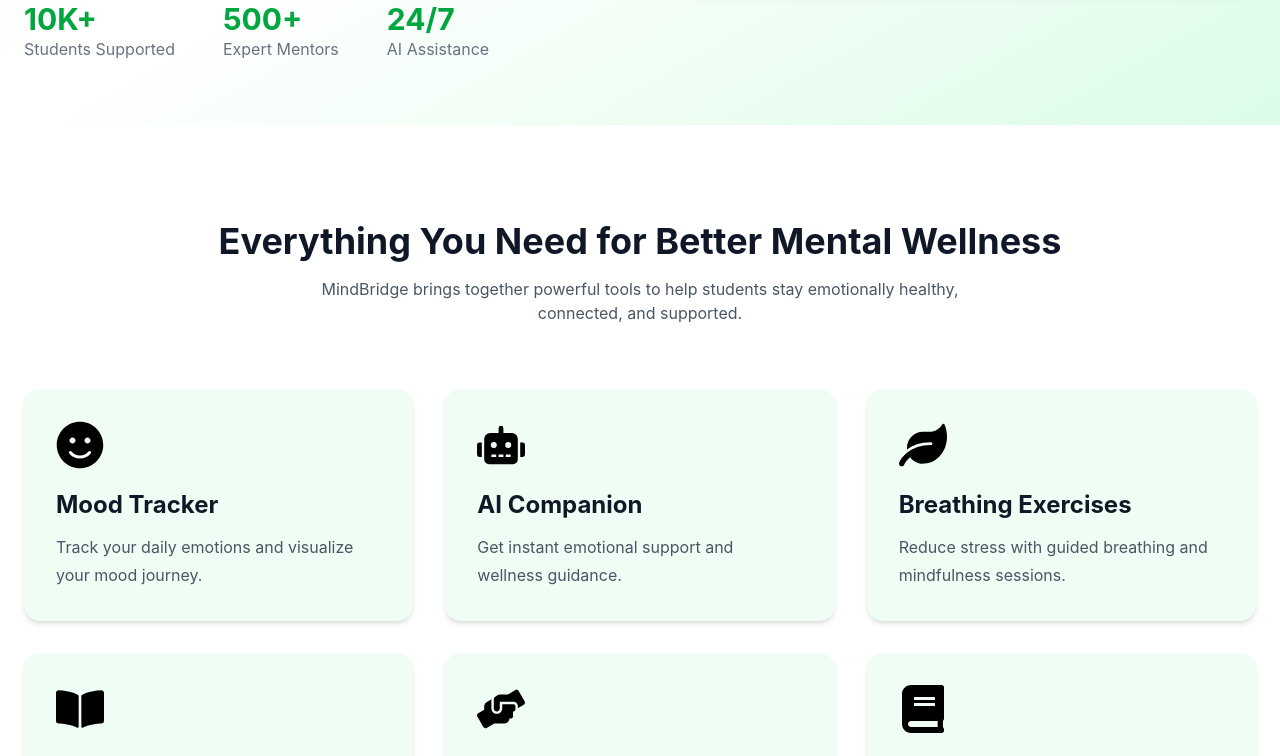
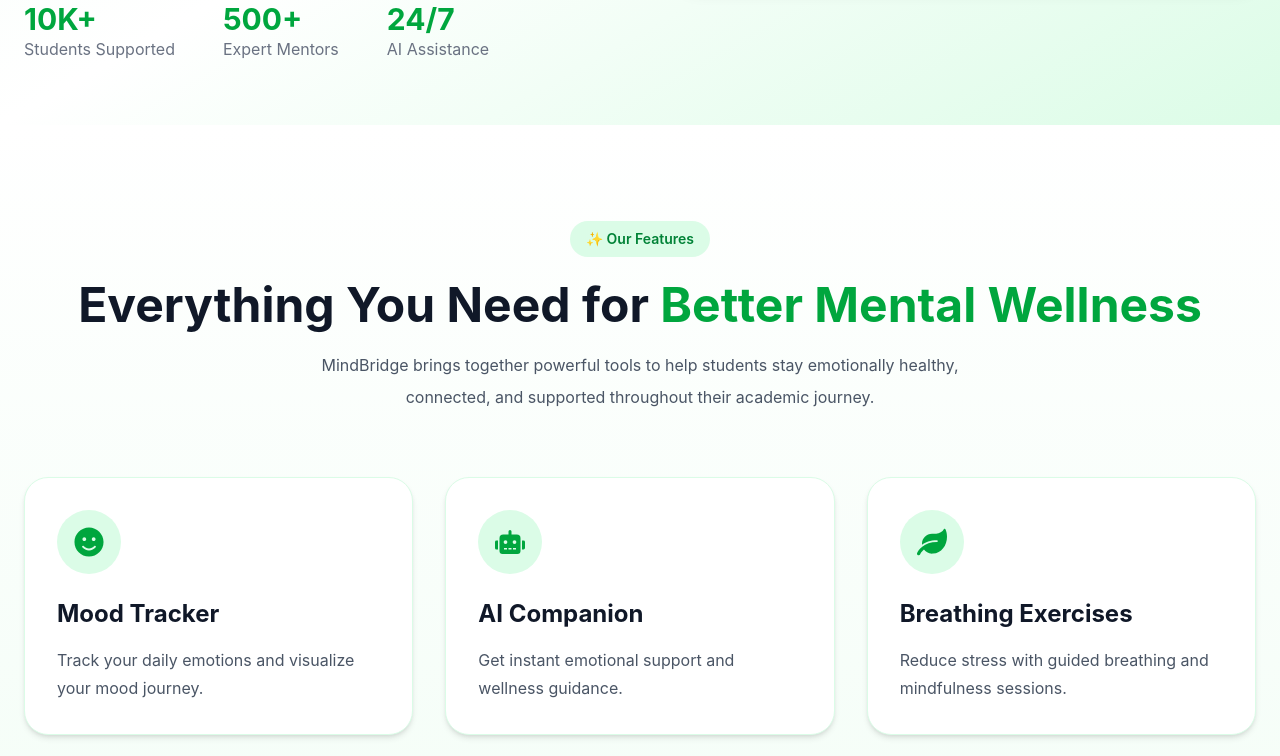
Before and after one commit to neha-gupta887/S-02-Mental-Health-Awareness-Campaign-for-First-Year-Students, a React (Vite) app: page / in a window 1280 px wide. Shown: the part 680-1436 px from the top of the page. Built offline with nearby package versions, Linux system fonts and the light colour scheme.

Commit message:
Enhance feature cards with React Icons and modern UI

```diff
--- a/src/components/Features.jsx
+++ b/src/components/Features.jsx
@@ -6,6 +6,7 @@
   FaHandsHelping,
   FaBook,
 } from "react-icons/fa";
+
 function Features() {
   const features = [
     {
@@ -41,39 +42,53 @@
   ];
 
   return (
-    <section className="py-24 bg-white">
+    <section className="py-24 bg-gradient-to-b from-white to-green-50">
       <div className="max-w-7xl mx-auto px-6">
-        {/* Section Heading */}
+
+        {/* Heading */}
         <div className="text-center">
-          <h2 className="text-4xl font-bold text-gray-900">
-            Everything You Need for Better Mental Wellness
+          <span className="inline-block bg-green-100 text-green-700 px-4 py-2 rounded-full text-sm font-semibold">
+            ✨ Our Features
+          </span>
+
+          <h2 className="mt-6 text-4xl lg:text-5xl font-bold text-gray-900">
+            Everything You Need for
+            <span className="text-green-600"> Better Mental Wellness</span>
           </h2>
 
-          <p className="mt-4 text-gray-600 max-w-2xl mx-auto">
+          <p className="mt-5 text-gray-600 max-w-2xl mx-auto leading-8">
             MindBridge brings together powerful tools to help students stay
-            emotionally healthy, connected, and supported.
+            emotionally healthy, connected, and supported throughout their
+            academic journey.
           </p>
         </div>
 
-        {/* Feature Cards */}
+        {/* Cards */}
         <div className="grid md:grid-cols-2 lg:grid-cols-3 gap-8 mt-16">
+
           {features.map((feature, index) => (
             <div
               key={index}
-              className="bg-green-50 rounded-2xl p-8 shadow-md hover:bg-green-100 hover:-translate-y-2 hover:shadow-xl transition-all duration-300"
+              className="bg-white border border-green-100 rounded-3xl p-8 shadow-md hover:shadow-2xl hover:-translate-y-2 transition-all duration-300"
             >
-              <div className="text-5xl">{feature.icon}</div>
 
-              <h3 className="mt-5 text-2xl font-bold text-gray-900">
+              <div className="w-16 h-16 rounded-full bg-green-100 text-green-600 flex items-center justify-center text-3xl">
+                {feature.icon}
+              </div>
+
+              <h3 className="mt-6 text-2xl font-bold text-gray-900">
                 {feature.title}
               </h3>
 
-              <p className="mt-3 text-gray-600 leading-7">
+              <p className="mt-4 text-gray-600 leading-7">
                 {feature.description}
               </p>
+
             </div>
           ))}
+
         </div>
+
       </div>
     </section>
   );
```
Lines whose indentation alone changed are shown as unchanged.
